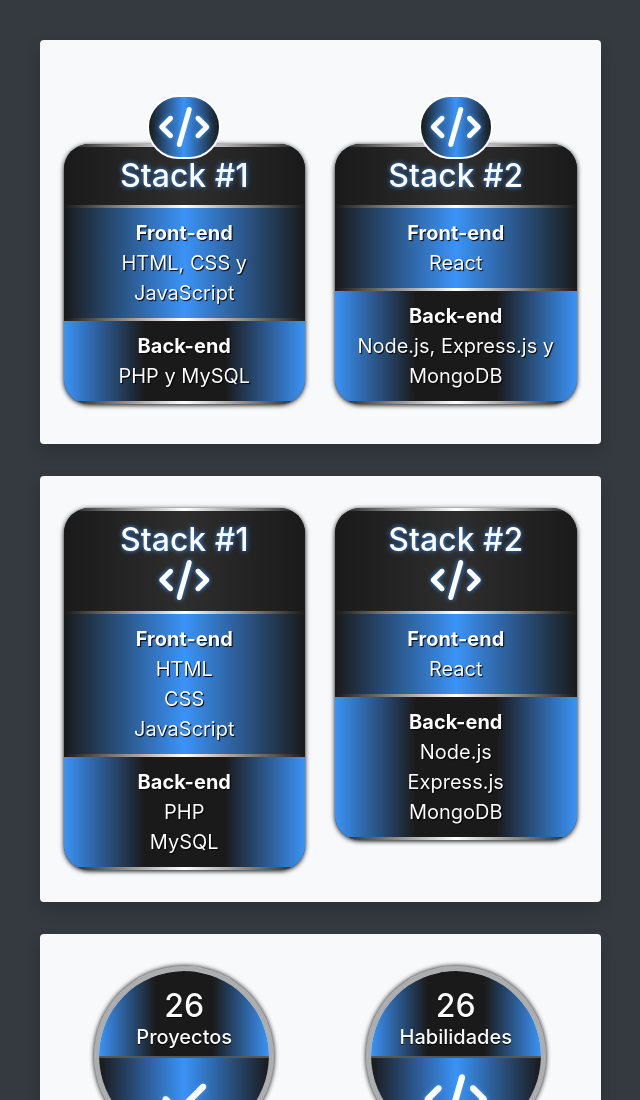
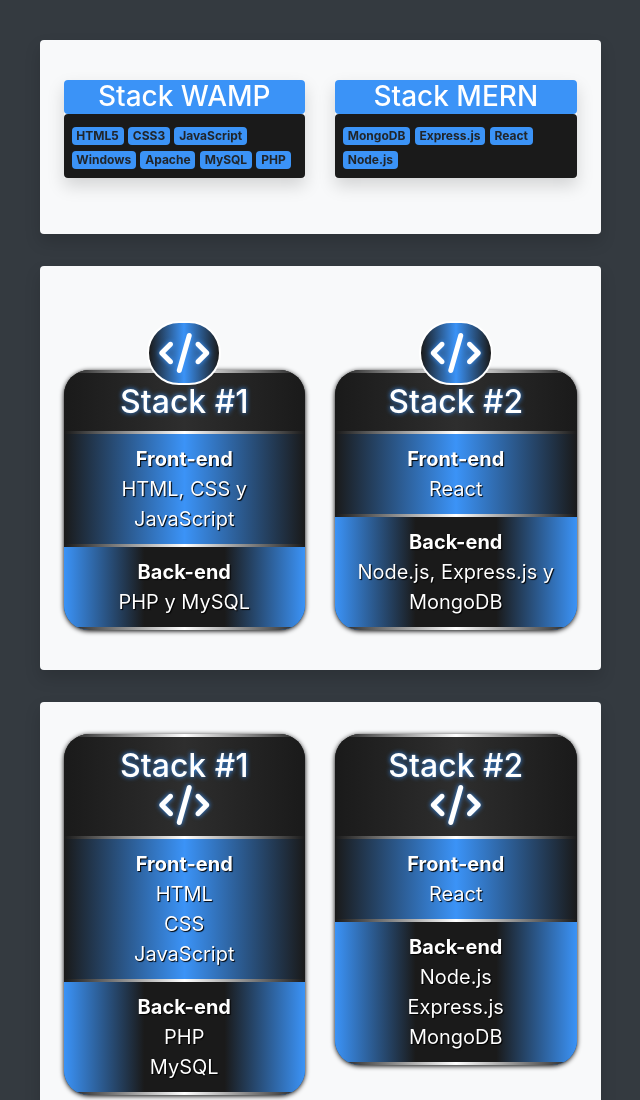
Before and after one commit to Hernan-Reiq/badges-charts, a plain HTML site: page index.html in a window 1280 px wide. Shown: the top 1100 px of the page, without its empty margins (320-960 px from the left). Drawn offline with nearby package versions, Linux system fonts and the light colour scheme.

Commit message:
Insignias tipo tarjetas

```diff
--- a/index.html
+++ b/index.html
@@ -16,6 +16,47 @@
 <body class="bg-dark">
     <div class="container p-4">
         <div class="row">
+            <div class="col-lg-6 offset-lg-3 p-4 bg-light rounded shadow my-3">
+                <div class="row">
+                    <div class="col-md-6 my-3">
+                        <div class="stack shadow">
+                            <div class="stack-title text-center bagr-blue rounded">
+                                <h3 class="name-stack mb-0 text-white">
+                                    Stack WAMP
+                                </h3>
+                            </div>
+                            <div class="stack-body bagr-black rounded">
+                                <p class="stack-description p-2">
+                                    <span class="badge bagr-blue">HTML5</span>
+                                    <span class="badge bagr-blue">CSS3</span>
+                                    <span class="badge bagr-blue">JavaScript</span>
+                                    <span class="badge bagr-blue">Windows</span>
+                                    <span class="badge bagr-blue">Apache</span>
+                                    <span class="badge bagr-blue">MySQL</span>
+                                    <span class="badge bagr-blue">PHP</span>
+                                </p>
+                            </div>
+                        </div>
+                    </div>
+                    <div class="col-md-6 my-3">
+                        <div class="stack shadow">
+                            <div class="stack-title text-center bagr-blue rounded">
+                                <h3 class="name-stack mb-0 text-white">
+                                    Stack MERN
+                                </h3>
+                            </div>
+                            <div class="stack-body bagr-black rounded">
+                                <p class="stack-description p-2">
+                                    <span class="badge bagr-blue">MongoDB</span>
+                                    <span class="badge bagr-blue">Express.js</span>
+                                    <span class="badge bagr-blue">React</span>
+                                    <span class="badge bagr-blue">Node.js</span>
+                                </p>
+                            </div>
+                        </div>
+                    </div>
+                </div>
+            </div>
             <div class="col-lg-6 offset-lg-3 p-4 bg-light rounded shadow my-3">
                 <div class="row">
                     <div class="col-md-6 my-3">
--- a/style.css
+++ b/style.css
@@ -1,3 +1,7 @@
+:root {
+    --azul: #3B93F7;
+    --negro: #1a1a1a;
+}
 .circle-container {
     width: 200px;
     height: 200px;
@@ -132,3 +136,17 @@ div.stack-backend p {
     text-shadow: #000000 1px 1px 1px;
     font-size: 20px;
 }
+/*STACK BY NAME*/
+.bagr-blue {
+    background-color: var(--azul);
+}
+
+.bagr-black {
+    background-color: var(--negro);
+}
+.txt-blue {
+    color: var(--azul);
+}
+.txt-black {
+    color: var(--negro);
+}
```
